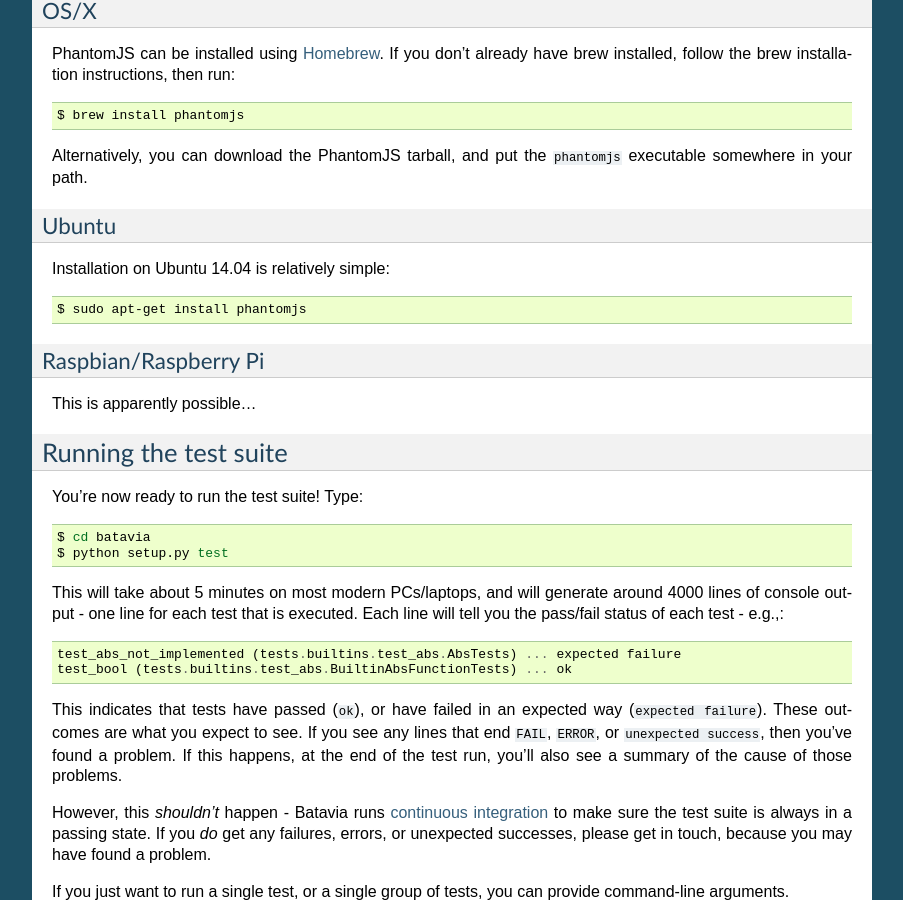
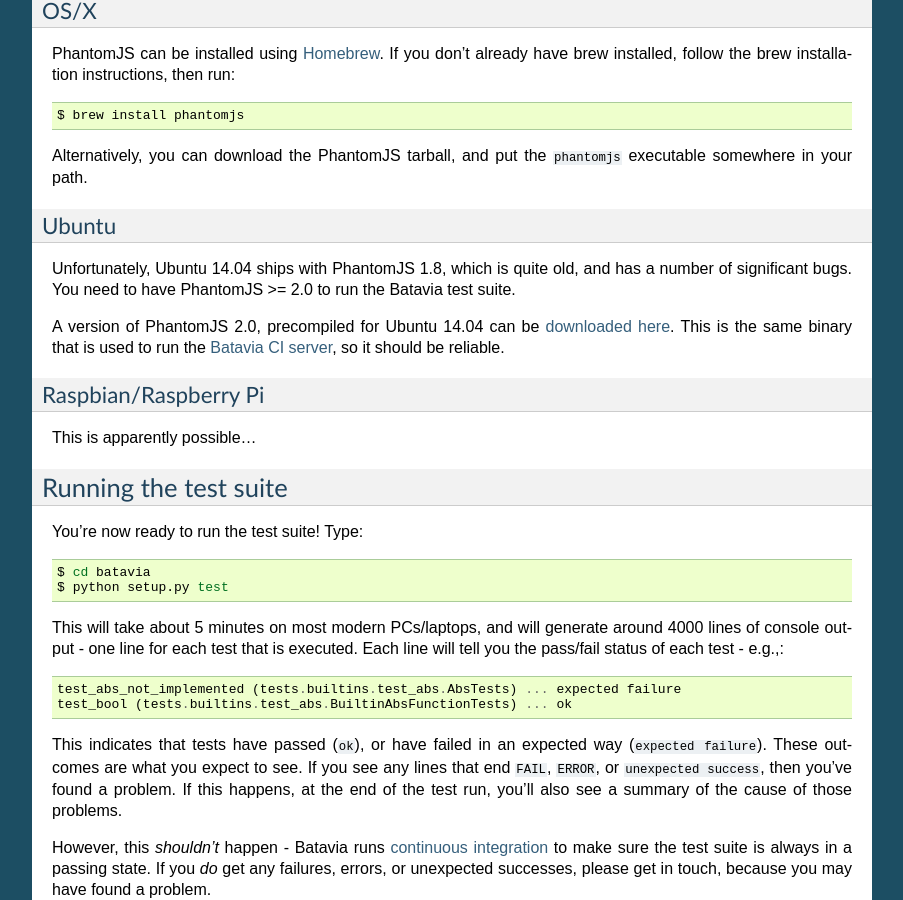
Before and after one commit to beeware/batavia, a Sphinx documentation site: the page built from docs/internals/contributing.rst, in a window 1280 px wide and 900 px high, scrolled down 633 px. Shown: the whole window, without its empty margins (198-1101 px from the left). Built offline with Sphinx 7.4.7, drawn with Linux system fonts in a browser that asks for light colours.

Commit message:
Updated Ubuntu instructions to mandate PhantomJS 14.04.

```diff
--- a/docs/internals/contributing.rst
+++ b/docs/internals/contributing.rst
@@ -56,9 +56,16 @@
 Ubuntu
 ~~~~~~
 
-Installation on Ubuntu 14.04 is relatively simple::
+Unfortunately, Ubuntu 14.04 ships with PhantomJS 1.8, which is quite old, and
+has a number of significant bugs. You need to have PhantomJS >= 2.0 to run the
+Batavia test suite.
 
-    $ sudo apt-get install phantomjs
+A version of PhantomJS 2.0, precompiled for Ubuntu 14.04 can be `downloaded
+here`_. This is the same binary that is used to run the `Batavia CI server`_,
+so it should be reliable.
+
+.. _downloaded here: https://s3.amazonaws.com/travis-phantomjs/phantomjs-2.0.0-ubuntu-14.04.tar.bz2
+.. _Batavia CI server: https://travis-ci.org/pybee/batavia
 
 Raspbian/Raspberry Pi
 ~~~~~~~~~~~~~~~~~~~~~
```
